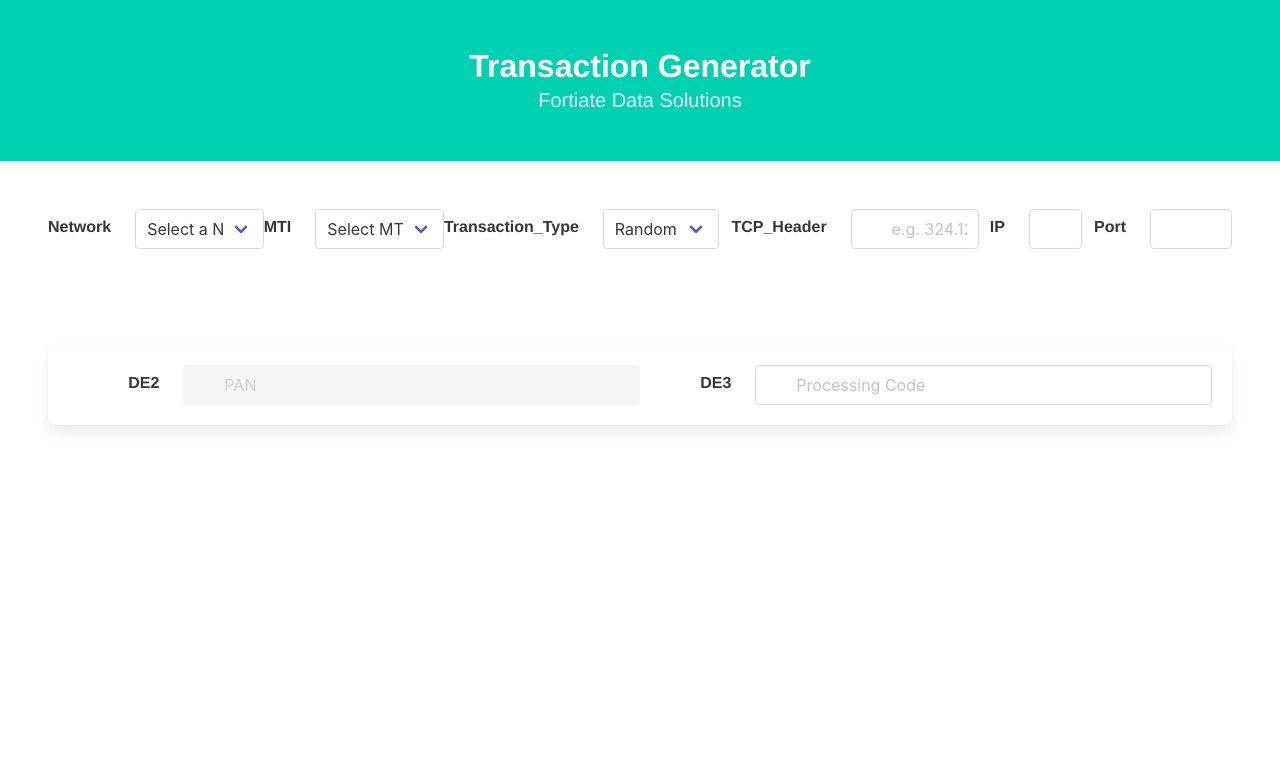
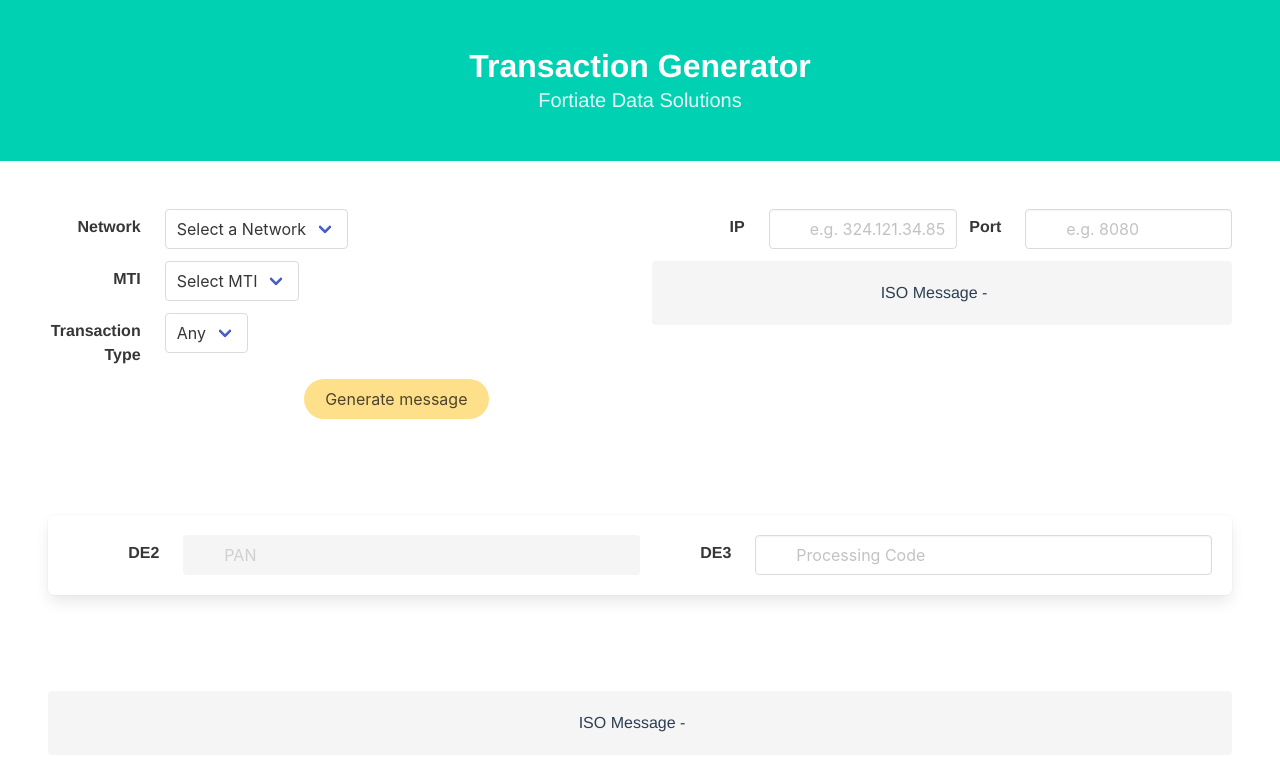
Before and after one commit to AmodD/simulator-ui, a Vue app: page /#/ in a window 1280 px wide. Shown: the top 770 px of the page. Built offline with nearby package versions, Linux system fonts and the light colour scheme.

Commit message:
generate button

```diff
--- a/src/views/Generator.vue
+++ b/src/views/Generator.vue
@@ -15,6 +15,8 @@
     </section>
 
     <div class="section">
+	    <div class="columns">
+		    <div class="column">
 			 <div class="field is-horizontal">
 			  <div class="field-label is-normal">
 			    <label class="label">Network</label>
@@ -23,14 +25,14 @@
 			    <div class="field is-narrow">
 			      <div class="control">
 			        <div class="select is-fullwidth">
-			          <select v-on:change="networkSet(network)" v-model="network" required>
+			          <select v-model="network" required>
 			            <option value="" selected disabled>Select a Network</option>
 			            <option value="rupay">Rupay</option>
-			            <option value="visa">Visa</option>
-			            <option value="mastercard">Mastercard</option>
-			            <option value="iso8583-87">ISO8583-87</option>
-			            <option value="iso8583-93">ISO8583-93</option>
-			            <option value="iso8583-2003">ISO8583-2003</option>
+			            <option disabled value="visa">Visa</option>
+			            <option disabled value="mastercard">Mastercard</option>
+			            <option disabled value="iso8583-87">ISO8583-87</option>
+			            <option disabled value="iso8583-93">ISO8583-93</option>
+			            <option disabled value="iso8583-2003">ISO8583-2003</option>
 			            <option disabled>Amex</option>
 			            <option disabled>Diners</option>
 			            <option disabled>Cup</option>
@@ -40,7 +42,8 @@
 			      </div>
 			    </div>
 			  </div>
-
+			 </div>
+			 <div class="field is-horizontal">
 			  <div class="field-label is-normal">
 			    <label class="label">MTI</label>
 			  </div>
@@ -48,7 +51,7 @@
 			    <div class="field is-narrow">
 			      <div class="control">
 			        <div class="select is-fullwidth">
-			          <select v-on:change="networkSet(network)" v-model="mti" required>
+			          <select v-model="mti" required>
 			            <option value="" selected disabled>Select MTI</option>
 			            <option value="0100">0100</option>
 			            <option value="0110">0110</option>
@@ -59,17 +62,17 @@
 			      </div>
 			    </div>
 			  </div>
-
-
+			 </div>
+			 <div class="field is-horizontal">
 			  <div class="field-label is-normal">
-			    <label class="label">Transaction_Type</label>
+			    <label class="label">Transaction Type</label>
 			  </div>
 			  <div class="field-body">
 			    <div class="field is-narrow">
 			      <div class="control">
 			        <div class="select is-fullwidth">
-			          <select v-on:change="onSubmit(txntype)" v-model="txntype" required>
-			            <option value="" selected disabled>Random</option>
+			          <select v-model="txntype" required>
+			            <option value="" selected disabled>Any</option>
 			            <option value="purchase" v-if="network == 'rupay'">Purchase</option>
 			            <option value="balance_enquiry" v-if="network == 'rupay'">Balance Enquiry</option>
 			          </select>
@@ -77,21 +80,25 @@
 			      </div>
 			    </div>
 			  </div>
-
-			  <div class="field-label is-normal">
-			    <label class="label">TCP_Header</label>
 			  </div>
-			  <div class="field-body">
-      <p class="control is-expanded has-icons-left">
-        <input class="input" type="text" placeholder="e.g. 324.121.34.85">
-        <span class="icon is-small is-left">
-          <i class="fas fa-user"></i>
-        </span>
-      </p>
+			  <div class="field is-horizontal">
+  <div class="field-label">
+    <!-- Left empty for spacing -->
+  </div>
+  <div class="field-body">
+    <div class="field">
+      <div class="control">
+        <button class="button is-warning is-rounded"  v-on:click="onSubmit()">
+          Generate message
+        </button>
+      </div>
+    </div>
+  </div>
+</div>
 		</div>
 
-
-
+<div class="column">
+<div class="field is-horizontal">
   <div class="field-label is-normal">
     <label class="label">IP</label>
   </div>
@@ -119,11 +126,17 @@
       </p>
     </div>
   </div>
+  </div>
 
+<div class="notification">
+	{{ isoMessage }}
+	{{ isomessages }}
+</div>
+</div>
 
-			</div>
+</div>
 
-    </div>
+</div>
 
     <div class="section">
       <div class="box">
@@ -158,6 +171,12 @@
       </div>
     </div>
 
+    <div class="section">
+<div class="notification">
+	{{ isoMessage }}
+	{{ isomessages }}
+</div>
+    </div>
 
   </div>
 </template>
@@ -172,19 +191,30 @@ export default {
 		"network" : "",
 		"mti" : "",
 		"txntype" : "",
+		"isomessages":"",
 		"de2" : "",
 		"de3" : ""
 	}
   },
+  computed: {
+    // a computed getter
+    isoMessage: function () {
+
+return "ISO Message - ";
+    }
+  },
 methods : {
-	onSubmit(txntype){
+	onSubmit(){
 
 		const axios = require('axios');
+		let self = this ;
 
-		axios.get(process.env.VUE_APP_DATA_GENERATOR_URL + '/' + this.network + '/' + txntype)
+		axios.get(process.env.VUE_APP_DATA_GENERATOR_URL + '/' + this.network + '/' + 'purchase')
 		     .then(function (response) {
 			// handle success
-		      console.log(response);
+		      console.log(response.data.deHMJson);
+		    self.de2 = response.data.deHMJson.de2;
+		    self.de3 = response.data.deHMJson.de3;
 		  })
 		  .catch(function (error) {
 		    // handle error
@@ -192,6 +222,8 @@ methods : {
 		  })
 		  .then(function () {
 		    // always executed
+		axios.get(process.env.VUE_APP_DATA_GENERATOR_URL + '/isomessages')
+		.then(response => self.isomessages = response.data)
 		  });
 
 
@@ -215,8 +247,6 @@ methods : {
 		    self.de3 = de3.data.value;
 		  }));
 
-
-
 		// Make a request for a user with a given ID
 		//axios.get(process.env.VUE_APP_DATA_GENERATOR_URL + '/de2', {
 		//	    params: {
```
Also changed, not shown: package.json (+7 -7 lines), 1 other file (tests, documents, lock files or other folders).
